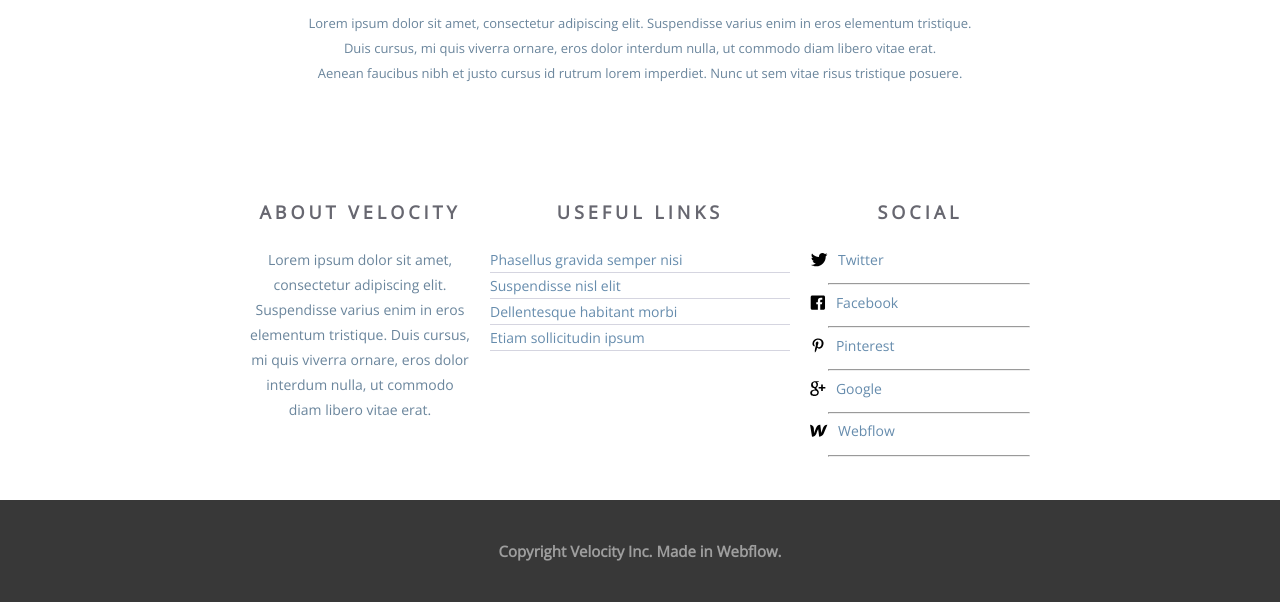
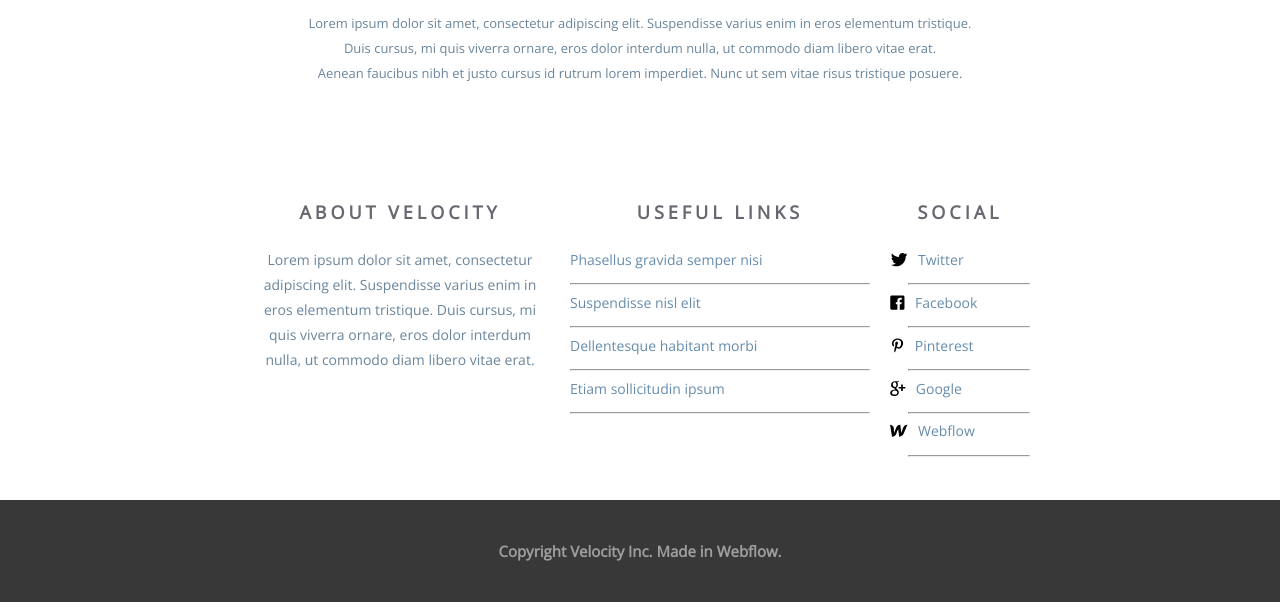
Before and after one commit to NurmuhammadNishonov/VELOCITY, a plain HTML site: page index.html in a window 1280 px wide. Shown: the part 2742-3344 px from the top of the page. Drawn offline with nearby package versions, Linux system fonts and the light colour scheme.

Commit message:
velocity sayti

```diff
--- a/css.css
+++ b/css.css
@@ -355,7 +355,11 @@ body{
     margin-bottom: 25px;
 }
 .footer-div-div-p {
+    width: 300px;
     color: rgba(106, 133, 156, 1);
+    /* text-align-last: left; */
+    font-size: 14px;
+    line-height: 25px;
 }
 .footer-div-div-ul {
     text-decoration: none;
@@ -365,8 +369,6 @@ body{
     text-decoration: none;
     text-align: left;
     width: 300px;
-    padding:0 0 17 0px;
-    border-bottom: 1px solid rgba(213, 213, 224, 1);
     color: rgba(102, 140, 173, 1);
 }
 .footer-div-div-ul-li1 {
@@ -395,6 +397,13 @@ body{
     background-color: rgba(213, 213, 224, 1);
 
 }
+.footer-hr1{
+    margin-top: 11.67px;
+    max-width: 300px;
+    margin-bottom: 4.3px;
+    background-color: rgba(213, 213, 224, 1);
+
+}
 
 
 
--- a/index.html
+++ b/index.html
@@ -97,10 +97,10 @@
             </div>
             <div class="footer-div-div"><h2 class="footer-div-div-h2">useful links</h2>
             <ul class="footer-div-div-ul">
-                <li class="footer-div-div-ul-li">Phasellus gravida semper nisi</li>
-                <li class="footer-div-div-ul-li">Suspendisse nisl elit</li>
-                <li class="footer-div-div-ul-li">Dellentesque habitant morbi</li>
-                <li class="footer-div-div-ul-li">Etiam sollicitudin ipsum</li>
+                <li class="footer-div-div-ul-li">Phasellus gravida semper nisi</li><hr class="footer-hr1">
+                <li class="footer-div-div-ul-li">Suspendisse nisl elit</li><hr class="footer-hr1">
+                <li class="footer-div-div-ul-li">Dellentesque habitant morbi</li><hr class="footer-hr1">
+                <li class="footer-div-div-ul-li">Etiam sollicitudin ipsum</li><hr class="footer-hr1">
             </ul>
             </div>
             <div class="footer-div-div"><h2 class="footer-div-div-h2">social</h2>
```
